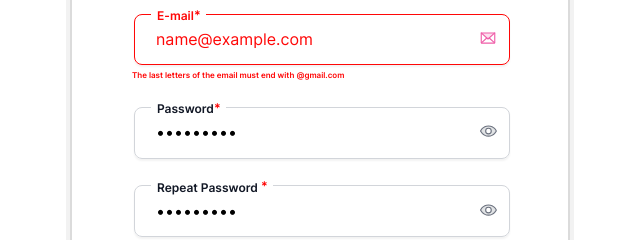
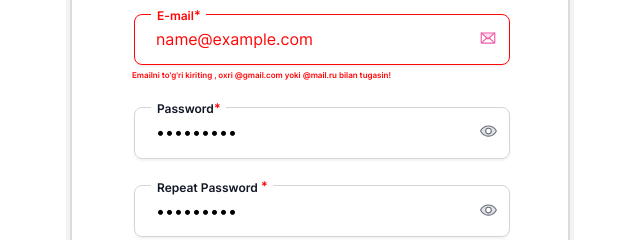
Before and after one commit to solijonov2209/form, a plain HTML site: page index.html in a window 1280 px wide. Both pictures are taken after typing "Sample", "Sample", "name@example.com", "Sample123", "Sample123", "2020-01-15" into the empty fields and a click on the button 808 px from the left and 459 px from the top of the page. Shown: the part 421-661 px from the top of the page, 320-960 px from the left. Drawn offline with nearby package versions, Linux system fonts and the light colour scheme.

Commit message:
Change input error

```diff
--- a/index.html
+++ b/index.html
@@ -41,7 +41,7 @@
                   <legend class="hero__legend" id="jsNameLegend">First name</legend>
                   <input class="hero__name-input js-name-input" type="text" placeholder="Your name">
                 </fieldset>
-                <span class="hero__eror-span js-name-span">The last letters of the email must end with @gmail.com</span>
+                <span class="hero__eror-span js-name-span">2 tadan kop va 30 tadan kam harf kiriting</span>
               </div>
 
               <div>
@@ -49,7 +49,7 @@
                   <legend class="hero__legend" id="jsSureLegend">Last name</legend>
                   <input class="hero__name-input js-sure-input" type="text" placeholder="Your last name">
                 </fieldset>
-                <span class="hero__eror-span js-sure-span">The last letters of the email must end with @gmail.com</span>
+                <span class="hero__eror-span js-sure-span">2 tadan kop va 30 tadan kam harf kiriting</span>
               </div>
             </div>
 
@@ -58,7 +58,7 @@
               <input class="hero__input  js-email" type="email" placeholder="yourmail@gmail.com">
               <button class="hero__email-btn " id="jsEmailBtn"></button>
             </fieldset>
-            <span class="hero__eror-span js-email-eror">The last letters of the email must end with @gmail.com</span>
+            <span class="hero__eror-span js-email-eror">Emailni to'g'ri kiriting , oxri @gmail.com yoki @mail.ru bilan tugasin!</span>
 
 
             <fieldset class="hero__fieldset  js-pasw-f">
@@ -67,7 +67,7 @@
               <button class="hero__pasw-btn " id ="jsPassBtn"></button>
             </fieldset>
 
-            <span class="hero__eror-span js-pasw-span">The last letters of the email must end with @gmail.com</span>
+            <span class="hero__eror-span js-pasw-span">8ta xarf va sonlardan iborat parol kiriting</span>
 
             <fieldset class="hero__fieldset"  id="jsRepeatF">
               <legend class="hero__legend"  id="jsRepeatL">Repeat Password </legend>
@@ -76,7 +76,7 @@
 
             </fieldset>
 
-            <span class="hero__eror-span" id="jsRepeatSpan">The last letters of the email must end with @gmail.com</span>
+            <span class="hero__eror-span" id="jsRepeatSpan">parol ni togriligini tekshiring</span>
 
             <fieldset class="hero__fieldset ">
               <legend class="hero__legend">Gender</legend>
@@ -89,7 +89,7 @@
 
             </fieldset>
 
-            <span class="hero__eror-span">The last letters of the email must end with @gmail.com</span>
+            <span class="hero__eror-span">insingizni tanlang</span>
 
             <fieldset class="hero__fieldset">
               <legend class="hero__legend">Birthday</legend>
@@ -98,7 +98,7 @@
 
             </fieldset>
 
-            <span class="hero__eror-span">The last letters of the email must end with @gmail.com</span>
+            <span class="hero__eror-span">Tug'ilgan sanangizni tanlang</span>
 
             <div class="hero__checkbox-wrapper">
               <input class="hero__checkbox"  type="checkbox" id="checkbox" placeholder="Lorem ipsum dolor sit amet, consectetur adipiscing elit. Gravida eget ultricies pharetra scelerisque duis cursus.">
--- a/scss/blocks/_footer.scss
+++ b/scss/blocks/_footer.scss
@@ -136,4 +136,7 @@ padding: 17px;
 .hero{
   padding-bottom: 0;
 }
+.result__item{
+  font-size: 14px;
 }
+}
```
Also changed, not shown: css/main.css, 1 other file.
